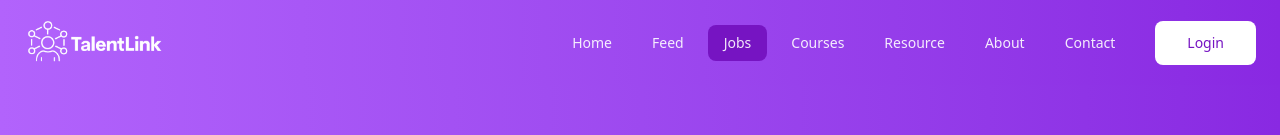
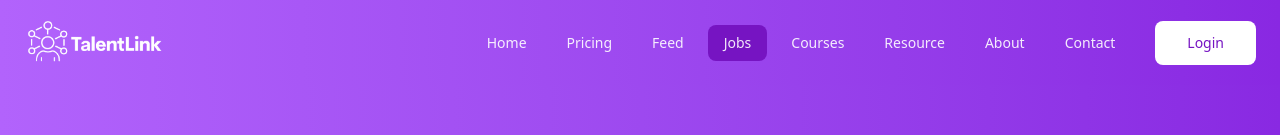
Before and after one commit to EverestNinja/TalentLink, a React (Vite) app: page /jobs in a window 1280 px wide. Shown: the top 135 px of the page. Built offline with nearby package versions, Linux system fonts and the light colour scheme; no server answers; the database is empty.

Commit message:
changes in nav

```diff
--- a/src/components/Navbar/Navbar.jsx
+++ b/src/components/Navbar/Navbar.jsx
@@ -248,6 +248,14 @@ const Navbar = React.memo(() => {
               href="/"
             >
               Home
+            </a>
+            <a
+              className={`relative px-4 py-2 text-white/90 hover:text-white font-medium text-sm modern-nav-item ${
+                location.pathname === "/pricing" ? "bg-[#7614c2] text-white" : ""
+              }`}
+              href="/pricing"
+            >
+              Pricing
             </a>
             <a
               className={`cursor-pointer relative px-4 py-2 text-white/90 hover:text-white font-medium text-sm modern-nav-item ${
@@ -557,6 +565,14 @@ const Navbar = React.memo(() => {
               >
                 Home
               </a>
+                  <a
+                className={`w-full px-4 py-3 text-white/90 hover:text-white font-medium text-sm modern-nav-item-mobile ${
+                  location.pathname === "/pricing" ? "bg-[#7614c2] text-white" : ""
+                }`}
+                href="/"
+              >
+                Pricing
+              </a>
               <a
                 className={`cursor-pointer w-full px-4 py-3 text-white/90 hover:text-white font-medium text-sm modern-nav-item-mobile ${
                   location.pathname === "/feed" ? "bg-[#7614c2] text-white" : ""
```
